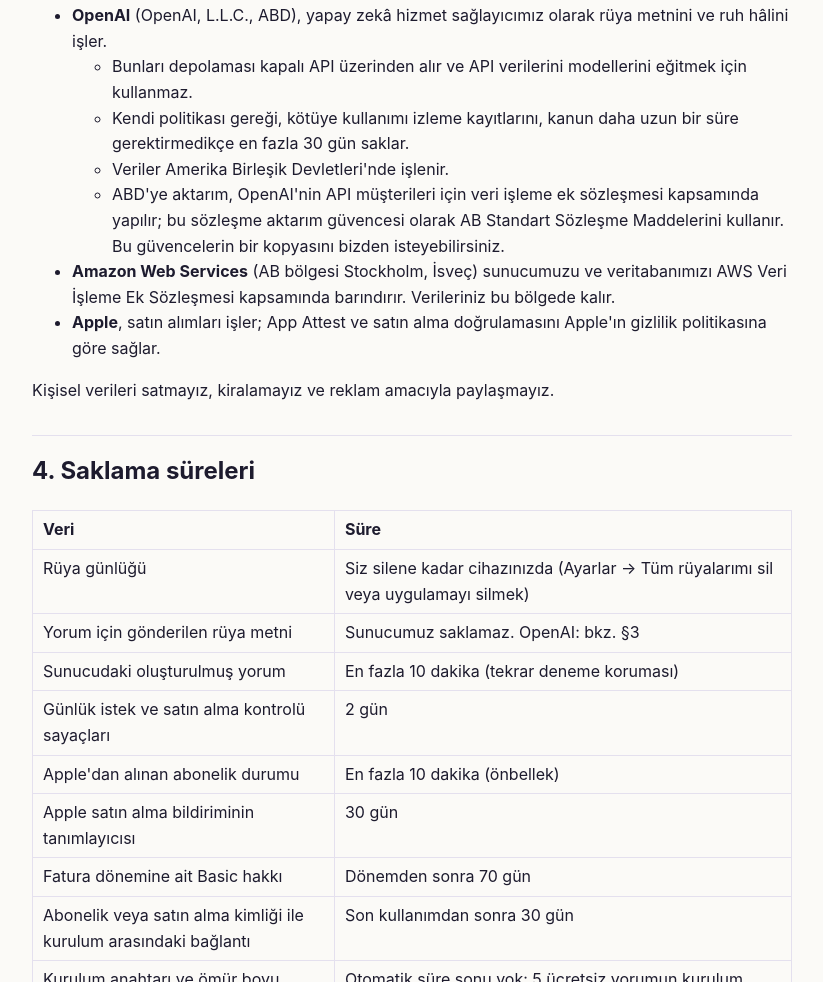
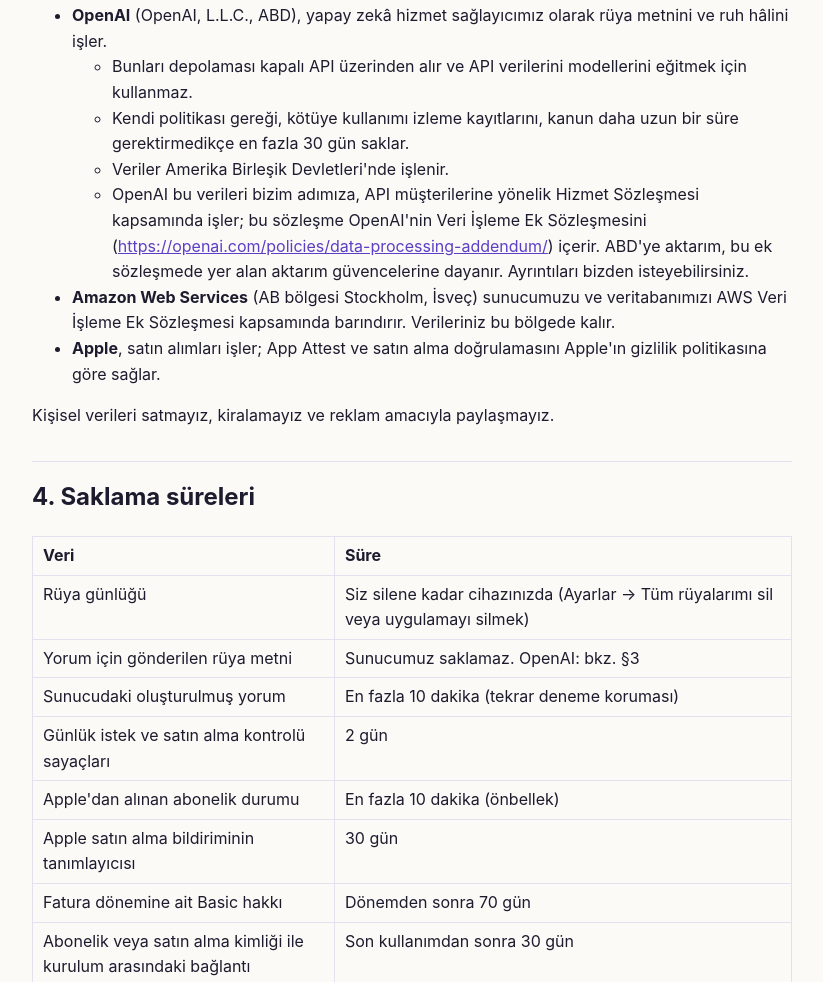
Before and after one commit to Aniloguz90/lunerya, a plain HTML site: page tr/gizlilik/index.html in a window 1280 px wide. Shown: the part 3066-4048 px from the top of the page, without its empty margins (228-1051 px from the left). Drawn offline with Linux system fonts and the light colour scheme.

Commit message:
Privacy policy: transfer wording limited to what OpenAI's Services Agreement verifiably provides

```diff
--- a/tr/gizlilik/index.html
+++ b/tr/gizlilik/index.html
@@ -74,7 +74,7 @@ nav,footer{font-size:.9rem;color:var(--muted)}nav a,footer a{margin-right:12px}c
 <ul><li>Bunları depolaması kapalı API üzerinden alır ve API verilerini modellerini eğitmek için kullanmaz.
 </li><li>Kendi politikası gereği, kötüye kullanımı izleme kayıtlarını, kanun daha uzun bir süre gerektirmedikçe en fazla 30 gün saklar.
 </li><li>Veriler Amerika Birleşik Devletleri'nde işlenir.
-</li><li>ABD'ye aktarım, OpenAI'nin API müşterileri için veri işleme ek sözleşmesi kapsamında yapılır; bu sözleşme aktarım güvencesi olarak AB Standart Sözleşme Maddelerini kullanır. Bu güvencelerin bir kopyasını bizden isteyebilirsiniz.
+</li><li>OpenAI bu verileri bizim adımıza, API müşterilerine yönelik Hizmet Sözleşmesi kapsamında işler; bu sözleşme OpenAI'nin Veri İşleme Ek Sözleşmesini (<a href="https://openai.com/policies/data-processing-addendum/">https://openai.com/policies/data-processing-addendum/</a>) içerir. ABD'ye aktarım, bu ek sözleşmede yer alan aktarım güvencelerine dayanır. Ayrıntıları bizden isteyebilirsiniz.
 </li></ul>
 </li><li><strong>Amazon Web Services</strong> (AB bölgesi Stockholm, İsveç) sunucumuzu ve veritabanımızı AWS Veri İşleme Ek Sözleşmesi kapsamında barındırır. Verileriniz bu bölgede kalır.
 </li><li><strong>Apple</strong>, satın alımları işler; App Attest ve satın alma doğrulamasını Apple'ın gizlilik politikasına göre sağlar.
```
Also changed, not shown: privacy/index.html (+1 -1 lines).
